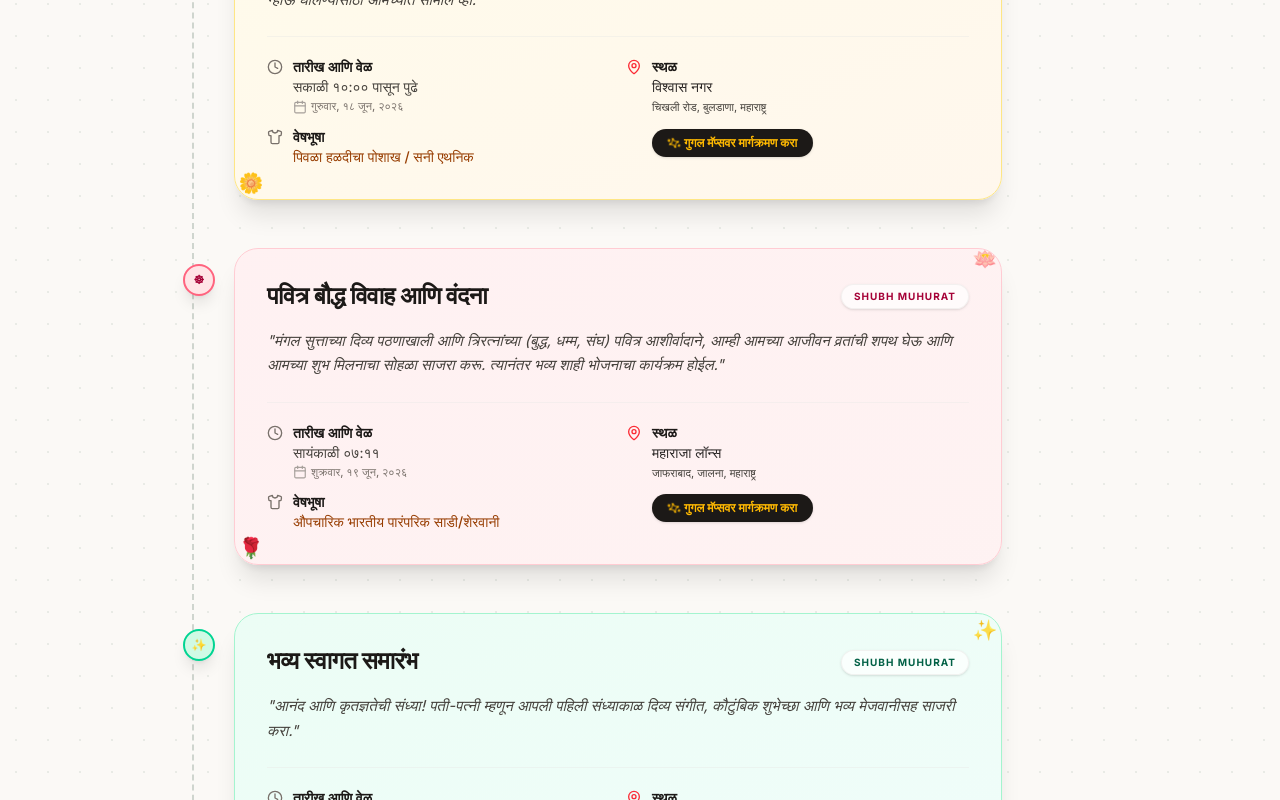
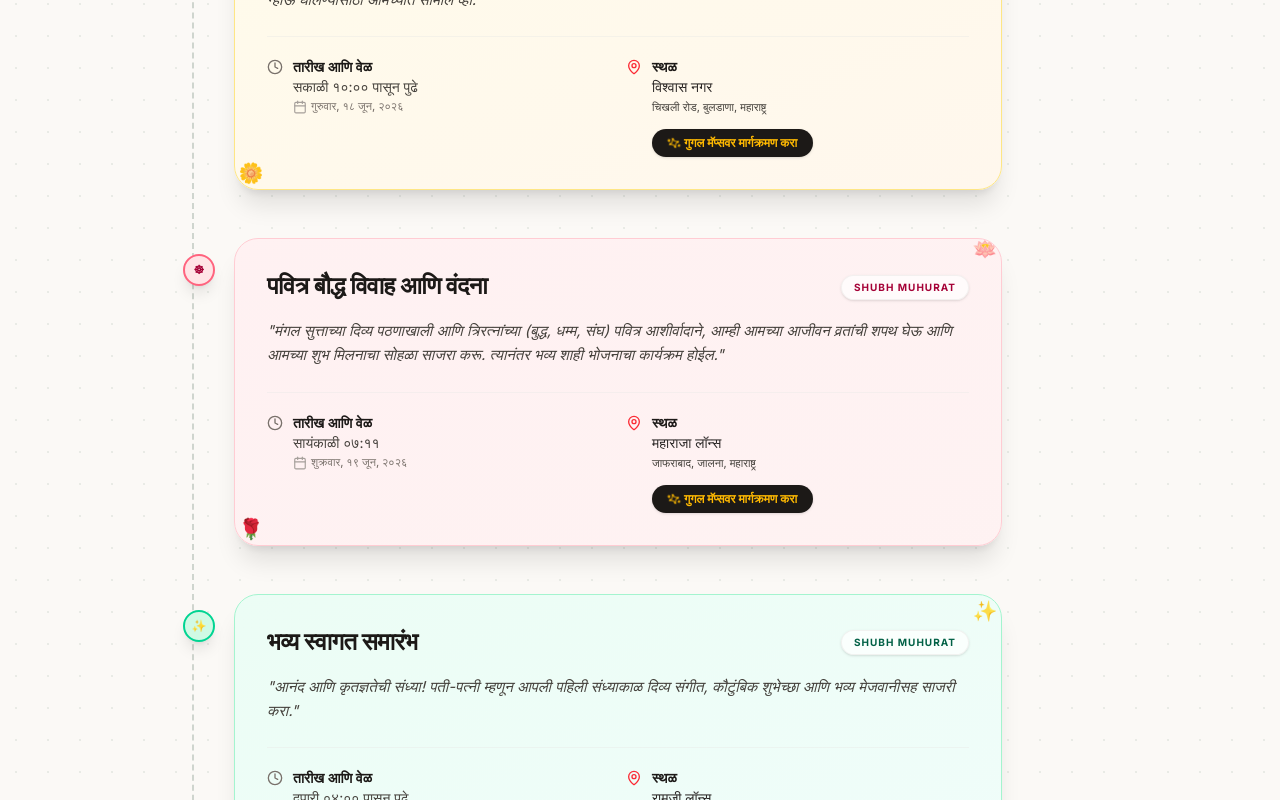
Before and after one commit to hiwalechetan73-dev/Weddingday, a React (Vite) app: page / in a window 1280 px wide. Shown: the part 2540-3340 px from the top of the page. Built offline with nearby package versions, Linux system fonts and the light colour scheme; a web font is replaced by a local one.

Commit message:
Update VenueTimeline.tsx

```diff
--- a/src/components/VenueTimeline.tsx
+++ b/src/components/VenueTimeline.tsx
@@ -103,7 +103,7 @@ export default function VenueTimeline() {
                     </div>
 
                     {/* Dress Code Slot */}
-                    <div className="flex items-start gap-2.5 text-stone-700">
+                    {/* <div className="flex items-start gap-2.5 text-stone-700">
                       <Shirt className="w-4 h-4 text-stone-500 shrink-0 mt-0.5" />
                       <div className="text-xs sm:text-sm font-sans">
                         <span className="block font-semibold text-stone-900">वेषभूषा</span>
@@ -113,7 +113,7 @@ export default function VenueTimeline() {
                           {event.id === 'reception' && 'इंडो-वेस्टर्न ग्लिट्झ / इव्हनिंग फॉर्मल गाऊन / सूट'}
                         </span>
                       </div>
-                    </div>
+                    </div> */}
                   </div>
 
                   <div className="space-y-3">
```
